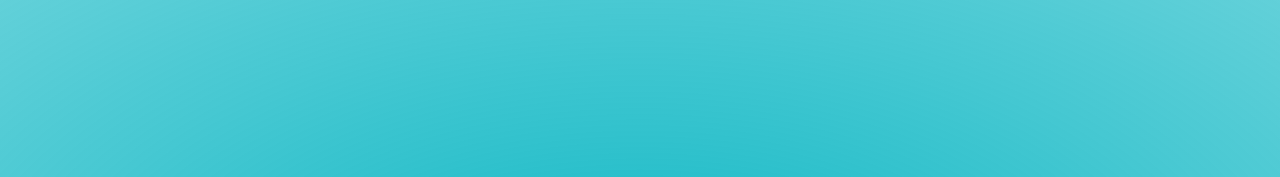
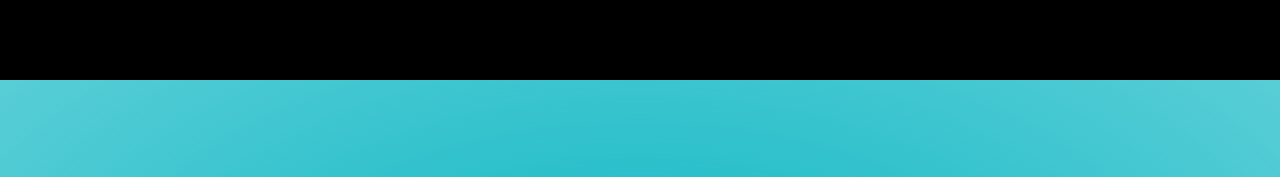
Before and after one commit to reshmaak/getitdone, a plain HTML site: page index.html in a window 1280 px wide. Shown: the top 177 px of the page. Drawn offline with Linux system fonts and the light colour scheme.

Commit message:
Update outcared.css

```diff
--- a/outcared.css
+++ b/outcared.css
@@ -16,7 +16,7 @@ body {
 
 div {
  /* background-image: url('outcared_background.jpg');*/
- background-color: rgba(1,1,1,0);
+ background-color: #000000;
   background-repeat: repeat-x;
   height: 80px;
 }
```
